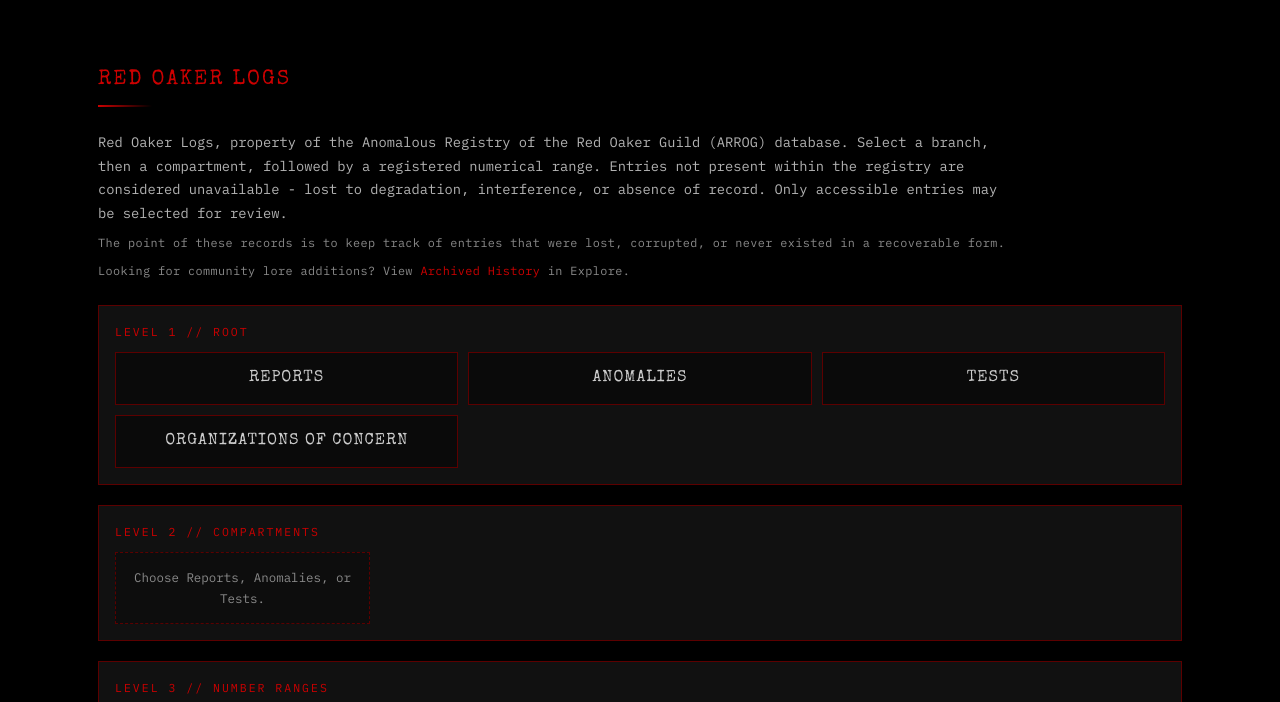
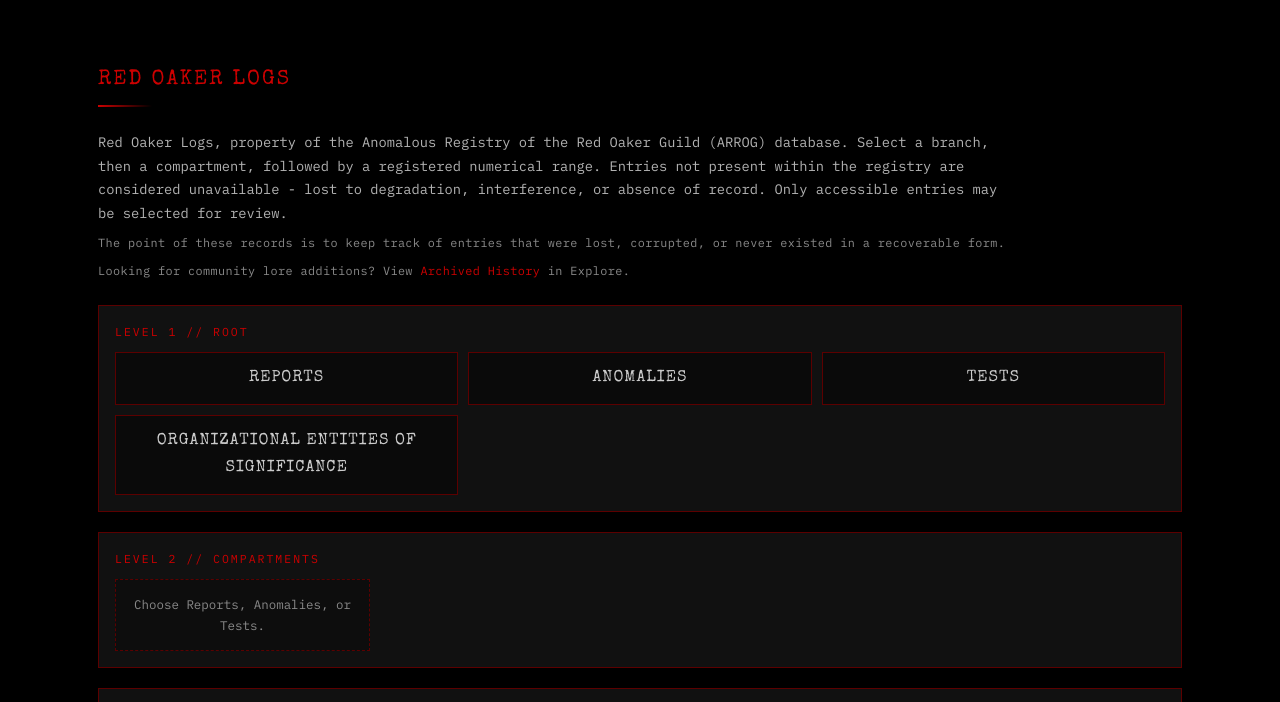
Before and after one commit to dudefromalhiem/ARROG, a website: page registry.html in a window 1280 px wide. Shown: the part 95-797 px from the top of the page. Drawn offline with nearby package versions, Linux system fonts and the light colour scheme; no server answers.

Commit message:
modified:   registry.html

```diff
--- a/registry.html
+++ b/registry.html
@@ -222,7 +222,7 @@
       ]
     },
     organizations: {
-      label: 'Organizations of Concern',
+      label: 'Organizational Entities of Significance',
       children: [
         { id: 'hostile', label: 'Hostile', code: 'OES-H', format: 'oes', digits: 2, type: 'Organization', isOES: true },
         { id: 'neutral', label: 'Neutral', code: 'OES-N', format: 'oes', digits: 2, type: 'Organization', isOES: true },
```
